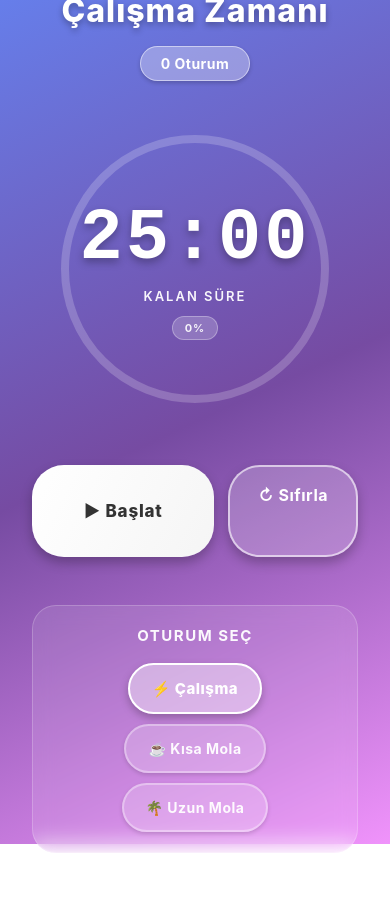
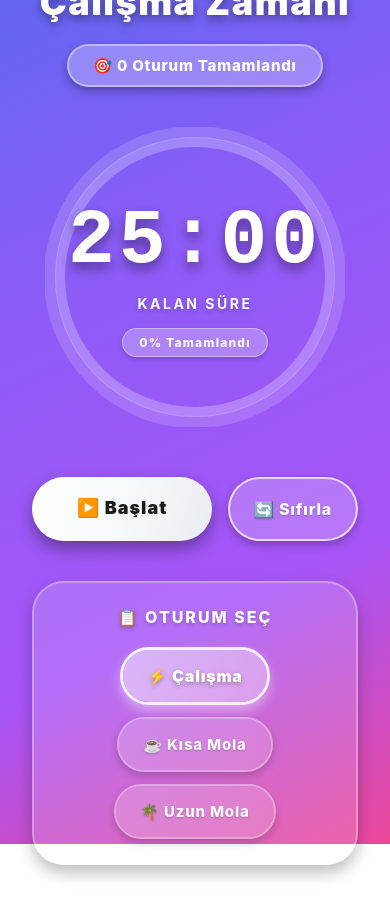
Before and after one commit to MUSTAFAALPERENAKCA/pomodoroUygulamas-, a React Native app: screen / in a window 390 px wide. Built offline with nearby package versions, Linux system fonts and the light colour scheme.

Commit message:
UI güzelleştirildi3

```diff
--- a/App.js
+++ b/App.js
@@ -7,6 +7,7 @@ import {
   Alert,
   Vibration,
   Dimensions,
+  Animated,
 } from "react-native";
 import { StatusBar } from "expo-status-bar";
 import { LinearGradient } from "expo-linear-gradient";
@@ -22,6 +23,8 @@ export default function App() {
   const [sessionType, setSessionType] = useState("work"); // 'work', 'shortBreak', 'longBreak'
   const [sessionCount, setSessionCount] = useState(0);
   const intervalRef = useRef(null);
+  const scaleAnim = useRef(new Animated.Value(1)).current;
+  const pulseAnim = useRef(new Animated.Value(1)).current;
 
   useEffect(() => {
     if (isRunning && timeLeft > 0) {
@@ -40,6 +43,27 @@ export default function App() {
 
     return () => clearInterval(intervalRef.current);
   }, [isRunning, timeLeft]);
+
+  useEffect(() => {
+    if (isRunning) {
+      Animated.loop(
+        Animated.sequence([
+          Animated.timing(pulseAnim, {
+            toValue: 1.05,
+            duration: 1000,
+            useNativeDriver: true,
+          }),
+          Animated.timing(pulseAnim, {
+            toValue: 1,
+            duration: 1000,
+            useNativeDriver: true,
+          }),
+        ])
+      ).start();
+    } else {
+      pulseAnim.setValue(1);
+    }
+  }, [isRunning]);
 
   const handleTimerComplete = () => {
     Vibration.vibrate([500, 200, 500]);
@@ -115,13 +139,13 @@ export default function App() {
   const getGradientColors = () => {
     switch (sessionType) {
       case "work":
-        return ["#667eea", "#764ba2", "#f093fb"];
+        return ["#6366f1", "#8b5cf6", "#a855f7", "#ec4899"];
       case "shortBreak":
-        return ["#4facfe", "#00f2fe", "#43e97b"];
+        return ["#06b6d4", "#3b82f6", "#8b5cf6", "#06b6d4"];
       case "longBreak":
-        return ["#fa709a", "#fee140", "#30cfd0"];
+        return ["#f59e0b", "#ef4444", "#ec4899", "#f59e0b"];
       default:
-        return ["#667eea", "#764ba2", "#f093fb"];
+        return ["#6366f1", "#8b5cf6", "#a855f7", "#ec4899"];
     }
   };
 
@@ -146,93 +170,143 @@ export default function App() {
   const progress = getProgress();
   const gradientColors = getGradientColors();
 
+  const handleButtonPress = (callback) => {
+    Animated.sequence([
+      Animated.timing(scaleAnim, {
+        toValue: 0.95,
+        duration: 100,
+        useNativeDriver: true,
+      }),
+      Animated.timing(scaleAnim, {
+        toValue: 1,
+        duration: 100,
+        useNativeDriver: true,
+      }),
+    ]).start();
+    callback();
+  };
+
   return (
     <LinearGradient
       colors={gradientColors}
       style={styles.container}
       start={{ x: 0, y: 0 }}
       end={{ x: 1, y: 1 }}
-      locations={[0, 0.5, 1]}
+      locations={[0, 0.3, 0.7, 1]}
     >
       <StatusBar style="light" />
       <View style={styles.content}>
         <View style={styles.header}>
           <Text style={styles.title}>{getSessionTitle()}</Text>
           <View style={styles.sessionBadge}>
-            <Text style={styles.sessionBadgeText}>{sessionCount} Oturum</Text>
+            <Text style={styles.sessionBadgeText}>
+              🎯 {sessionCount} Oturum Tamamlandı
+            </Text>
           </View>
         </View>
 
-        <View style={styles.timerContainer}>
-          <Svg width={280} height={280} style={styles.progressSvg}>
+        <Animated.View
+          style={[
+            styles.timerContainer,
+            {
+              transform: [{ scale: pulseAnim }],
+            },
+          ]}
+        >
+          <Svg width={300} height={300} style={styles.progressSvg}>
+            {/* Outer Glow Circle */}
+            <Circle
+              cx={150}
+              cy={150}
+              r={145}
+              stroke="rgba(255, 255, 255, 0.15)"
+              strokeWidth={12}
+              fill="transparent"
+            />
             {/* Background Circle */}
             <Circle
-              cx={140}
-              cy={140}
-              r={130}
-              stroke="rgba(255, 255, 255, 0.2)"
-              strokeWidth={8}
+              cx={150}
+              cy={150}
+              r={135}
+              stroke="rgba(255, 255, 255, 0.25)"
+              strokeWidth={10}
               fill="transparent"
             />
             {/* Progress Circle */}
             <Circle
-              cx={140}
-              cy={140}
-              r={130}
-              stroke="rgba(255, 255, 255, 0.9)"
-              strokeWidth={8}
+              cx={150}
+              cy={150}
+              r={135}
+              stroke="rgba(255, 255, 255, 0.95)"
+              strokeWidth={10}
               fill="transparent"
-              strokeDasharray={`${2 * Math.PI * 130}`}
-              strokeDashoffset={`${2 * Math.PI * 130 * (1 - progress / 100)}`}
+              strokeDasharray={`${2 * Math.PI * 135}`}
+              strokeDashoffset={`${2 * Math.PI * 135 * (1 - progress / 100)}`}
               strokeLinecap="round"
-              transform={`rotate(-90 140 140)`}
+              transform={`rotate(-90 150 150)`}
             />
           </Svg>
           <View style={styles.timerContent}>
             <Text style={styles.timer}>{formatTime(timeLeft)}</Text>
             <Text style={styles.timerLabel}>Kalan Süre</Text>
             <View style={styles.progressTextContainer}>
-              <Text style={styles.progressText}>{Math.round(progress)}%</Text>
+              <Text style={styles.progressText}>
+                {Math.round(progress)}% Tamamlandı
+              </Text>
             </View>
           </View>
-        </View>
+        </Animated.View>
 
-        <View style={styles.buttonContainer}>
+        <Animated.View
+          style={[
+            styles.buttonContainer,
+            {
+              transform: [{ scale: scaleAnim }],
+            },
+          ]}
+        >
           {!isRunning ? (
             <LinearGradient
-              colors={["#fff", "#f5f5f5"]}
+              colors={["#ffffff", "#f8f9fa", "#e9ecef"]}
               style={[styles.button, styles.primaryButton]}
               start={{ x: 0, y: 0 }}
               end={{ x: 1, y: 1 }}
             >
               <TouchableOpacity
-                onPress={startTimer}
+                onPress={() => handleButtonPress(startTimer)}
+                activeOpacity={0.9}
+                style={styles.buttonInner}
+              >
+                <Text style={styles.primaryButtonText}>▶️ Başlat</Text>
+              </TouchableOpacity>
+            </LinearGradient>
+          ) : (
+            <LinearGradient
+              colors={["rgba(255, 255, 255, 0.3)", "rgba(255, 255, 255, 0.2)"]}
+              style={[styles.button, styles.secondaryButton]}
+              start={{ x: 0, y: 0 }}
+              end={{ x: 1, y: 1 }}
+            >
+              <TouchableOpacity
+                onPress={() => handleButtonPress(pauseTimer)}
                 activeOpacity={0.85}
                 style={styles.buttonInner}
               >
-                <Text style={styles.primaryButtonText}>▶ Başlat</Text>
+                <Text style={styles.secondaryButtonText}>⏸️ Duraklat</Text>
               </TouchableOpacity>
             </LinearGradient>
-          ) : (
-            <TouchableOpacity
-              style={[styles.button, styles.secondaryButton]}
-              onPress={pauseTimer}
-              activeOpacity={0.8}
-            >
-              <Text style={styles.secondaryButtonText}>⏸ Duraklat</Text>
-            </TouchableOpacity>
           )}
           <TouchableOpacity
             style={[styles.button, styles.resetButton]}
-            onPress={resetTimer}
+            onPress={() => handleButtonPress(resetTimer)}
             activeOpacity={0.8}
           >
-            <Text style={styles.resetButtonText}>↻ Sıfırla</Text>
+            <Text style={styles.resetButtonText}>🔄 Sıfırla</Text>
           </TouchableOpacity>
-        </View>
+        </Animated.View>
 
         <View style={styles.sessionButtonsContainer}>
-          <Text style={styles.sessionButtonsTitle}>Oturum Seç</Text>
+          <Text style={styles.sessionButtonsTitle}>📋 Oturum Seç</Text>
           <View style={styles.sessionButtons}>
             <TouchableOpacity
               style={[
@@ -245,7 +319,17 @@ export default function App() {
                   setTimeLeft(WORK_TIME);
                 }
               }}
-              activeOpacity={0.7}
+              activeOpacity={0.75}
+            >
+              <LinearGradient
+                colors={
+                  sessionType === "work"
+                    ? ["rgba(255, 255, 255, 0.5)", "rgba(255, 255, 255, 0.35)"]
+                    : ["rgba(255, 255, 255, 0.2)", "rgba(255, 255, 255, 0.15)"]
+                }
+                style={styles.sessionButtonGradient}
+                start={{ x: 0, y: 0 }}
+                end={{ x: 1, y: 1 }}
               >
                 <Text
                   style={[
@@ -255,6 +339,7 @@ export default function App() {
                 >
                   ⚡ Çalışma
                 </Text>
+              </LinearGradient>
             </TouchableOpacity>
             <TouchableOpacity
               style={[
@@ -267,7 +352,17 @@ export default function App() {
                   setTimeLeft(SHORT_BREAK);
                 }
               }}
-              activeOpacity={0.7}
+              activeOpacity={0.75}
+            >
+              <LinearGradient
+                colors={
+                  sessionType === "shortBreak"
+                    ? ["rgba(255, 255, 255, 0.5)", "rgba(255, 255, 255, 0.35)"]
+                    : ["rgba(255, 255, 255, 0.2)", "rgba(255, 255, 255, 0.15)"]
+                }
+                style={styles.sessionButtonGradient}
+                start={{ x: 0, y: 0 }}
+                end={{ x: 1, y: 1 }}
               >
                 <Text
                   style={[
@@ -278,6 +373,7 @@ export default function App() {
                 >
                   ☕ Kısa Mola
                 </Text>
+              </LinearGradient>
             </TouchableOpacity>
             <TouchableOpacity
               style={[
@@ -290,16 +386,28 @@ export default function App() {
                   setTimeLeft(LONG_BREAK);
                 }
               }}
-              activeOpacity={0.7}
+              activeOpacity={0.75}
+            >
+              <LinearGradient
+                colors={
+                  sessionType === "longBreak"
+                    ? ["rgba(255, 255, 255, 0.5)", "rgba(255, 255, 255, 0.35)"]
+                    : ["rgba(255, 255, 255, 0.2)", "rgba(255, 255, 255, 0.15)"]
+                }
+                style={styles.sessionButtonGradient}
+                start={{ x: 0, y: 0 }}
+                end={{ x: 1, y: 1 }}
               >
                 <Text
                   style={[
                     styles.sessionButtonText,
-                  sessionType === "longBreak" && styles.activeSessionButtonText,
+                    sessionType === "longBreak" &&
+                      styles.activeSessionButtonText,
                   ]}
                 >
                   🌴 Uzun Mola
                 </Text>
+              </LinearGradient>
             </TouchableOpacity>
           </View>
         </View>
@@ -324,45 +432,45 @@ const styles = StyleSheet.create({
   },
   header: {
     alignItems: "center",
-    marginBottom: 48,
+    marginBottom: 40,
     width: "100%",
   },
   title: {
-    fontSize: 32,
-    fontWeight: "800",
+    fontSize: 36,
+    fontWeight: "900",
     color: "#fff",
     textAlign: "center",
-    marginBottom: 16,
-    textShadowColor: "rgba(0, 0, 0, 0.3)",
-    textShadowOffset: { width: 0, height: 3 },
-    textShadowRadius: 6,
-    letterSpacing: 1,
+    marginBottom: 20,
+    textShadowColor: "rgba(0, 0, 0, 0.4)",
+    textShadowOffset: { width: 0, height: 4 },
+    textShadowRadius: 10,
+    letterSpacing: 1.5,
   },
   sessionBadge: {
-    backgroundColor: "rgba(255, 255, 255, 0.3)",
-    paddingHorizontal: 20,
-    paddingVertical: 8,
-    borderRadius: 24,
-    borderWidth: 1.5,
-    borderColor: "rgba(255, 255, 255, 0.5)",
+    backgroundColor: "rgba(255, 255, 255, 0.25)",
+    paddingHorizontal: 24,
+    paddingVertical: 10,
+    borderRadius: 30,
+    borderWidth: 2,
+    borderColor: "rgba(255, 255, 255, 0.4)",
     shadowColor: "#000",
-    shadowOffset: { width: 0, height: 2 },
-    shadowOpacity: 0.2,
-    shadowRadius: 4,
-    elevation: 3,
+    shadowOffset: { width: 0, height: 4 },
+    shadowOpacity: 0.3,
+    shadowRadius: 8,
+    elevation: 5,
   },
   sessionBadgeText: {
     color: "#fff",
-    fontSize: 14,
-    fontWeight: "700",
-    letterSpacing: 0.5,
+    fontSize: 15,
+    fontWeight: "800",
+    letterSpacing: 0.8,
   },
   timerContainer: {
-    width: 280,
-    height: 280,
+    width: 300,
+    height: 300,
     justifyContent: "center",
     alignItems: "center",
-    marginBottom: 56,
+    marginBottom: 50,
     position: "relative",
   },
   progressSvg: {
@@ -374,158 +482,211 @@ const styles = StyleSheet.create({
     zIndex: 10,
   },
   timer: {
-    fontSize: 72,
-    fontWeight: "800",
+    fontSize: 78,
+    fontWeight: "900",
     color: "#fff",
     fontFamily: "monospace",
-    textShadowColor: "rgba(0, 0, 0, 0.3)",
-    textShadowOffset: { width: 0, height: 4 },
-    textShadowRadius: 8,
-    letterSpacing: 3,
+    textShadowColor: "rgba(0, 0, 0, 0.4)",
+    textShadowOffset: { width: 0, height: 6 },
+    textShadowRadius: 12,
+    letterSpacing: 4,
   },
   timerLabel: {
-    fontSize: 13,
-    color: "rgba(255, 255, 255, 0.95)",
-    marginTop: 8,
-    fontWeight: "600",
+    fontSize: 14,
+    color: "rgba(255, 255, 255, 0.98)",
+    marginTop: 10,
+    fontWeight: "700",
     textTransform: "uppercase",
-    letterSpacing: 2,
+    letterSpacing: 2.5,
+    textShadowColor: "rgba(0, 0, 0, 0.2)",
+    textShadowOffset: { width: 0, height: 2 },
+    textShadowRadius: 4,
   },
   progressTextContainer: {
-    marginTop: 12,
-    backgroundColor: "rgba(255, 255, 255, 0.2)",
-    paddingHorizontal: 12,
-    paddingVertical: 4,
-    borderRadius: 12,
-    borderWidth: 1,
-    borderColor: "rgba(255, 255, 255, 0.3)",
+    marginTop: 16,
+    backgroundColor: "rgba(255, 255, 255, 0.25)",
+    paddingHorizontal: 16,
+    paddingVertical: 6,
+    borderRadius: 16,
+    borderWidth: 1.5,
+    borderColor: "rgba(255, 255, 255, 0.4)",
+    shadowColor: "#000",
+    shadowOffset: { width: 0, height: 2 },
+    shadowOpacity: 0.2,
+    shadowRadius: 4,
+    elevation: 3,
   },
   progressText: {
-    fontSize: 11,
-    color: "rgba(255, 255, 255, 0.9)",
-    fontWeight: "700",
-    letterSpacing: 1,
+    fontSize: 12,
+    color: "rgba(255, 255, 255, 0.95)",
+    fontWeight: "800",
+    letterSpacing: 1.2,
   },
   buttonContainer: {
     flexDirection: "row",
-    gap: 14,
-    marginBottom: 48,
+    gap: 16,
+    marginBottom: 40,
     width: "100%",
     justifyContent: "center",
   },
   button: {
-    paddingHorizontal: 36,
-    paddingVertical: 18,
-    borderRadius: 32,
-    minWidth: 130,
+    paddingHorizontal: 32,
+    paddingVertical: 20,
+    borderRadius: 36,
+    minWidth: 140,
     alignItems: "center",
     shadowColor: "#000",
-    shadowOffset: { width: 0, height: 6 },
-    shadowOpacity: 0.25,
-    shadowRadius: 12,
-    elevation: 8,
+    shadowOffset: { width: 0, height: 8 },
+    shadowOpacity: 0.3,
+    shadowRadius: 16,
+    elevation: 10,
   },
   buttonInner: {
     width: "100%",
     alignItems: "center",
-    paddingVertical: 18,
+    justifyContent: "center",
   },
   primaryButton: {
     flex: 1,
     borderWidth: 0,
-    borderRadius: 32,
+    borderRadius: 36,
     overflow: "hidden",
+    shadowColor: "#000",
+    shadowOffset: { width: 0, height: 8 },
+    shadowOpacity: 0.35,
+    shadowRadius: 16,
+    elevation: 12,
   },
   primaryButtonText: {
-    color: "#333",
-    fontSize: 17,
-    fontWeight: "800",
-    letterSpacing: 0.8,
+    color: "#1a1a1a",
+    fontSize: 18,
+    fontWeight: "900",
+    letterSpacing: 1,
+    textShadowColor: "rgba(255, 255, 255, 0.5)",
+    textShadowOffset: { width: 0, height: 1 },
+    textShadowRadius: 2,
   },
   secondaryButton: {
-    backgroundColor: "rgba(255, 255, 255, 0.25)",
-    borderWidth: 2.5,
-    borderColor: "#fff",
+    borderWidth: 3,
+    borderColor: "rgba(255, 255, 255, 0.9)",
     flex: 1,
+    borderRadius: 36,
+    overflow: "hidden",
+    shadowColor: "#fff",
+    shadowOffset: { width: 0, height: 4 },
+    shadowOpacity: 0.3,
+    shadowRadius: 8,
+    elevation: 8,
   },
   secondaryButtonText: {
     color: "#fff",
-    fontSize: 17,
-    fontWeight: "800",
-    letterSpacing: 0.8,
+    fontSize: 18,
+    fontWeight: "900",
+    letterSpacing: 1,
+    textShadowColor: "rgba(0, 0, 0, 0.3)",
+    textShadowOffset: { width: 0, height: 2 },
+    textShadowRadius: 4,
   },
   resetButton: {
     backgroundColor: "rgba(255, 255, 255, 0.2)",
-    borderWidth: 2,
-    borderColor: "rgba(255, 255, 255, 0.6)",
-    paddingHorizontal: 28,
-    minWidth: 110,
+    borderWidth: 2.5,
+    borderColor: "rgba(255, 255, 255, 0.7)",
+    paddingHorizontal: 24,
+    minWidth: 120,
+    borderRadius: 36,
+    shadowColor: "#000",
+    shadowOffset: { width: 0, height: 4 },
+    shadowOpacity: 0.25,
+    shadowRadius: 8,
+    elevation: 6,
   },
   resetButtonText: {
     color: "#fff",
     fontSize: 16,
-    fontWeight: "700",
-    letterSpacing: 0.5,
+    fontWeight: "800",
+    letterSpacing: 0.8,
+    textShadowColor: "rgba(0, 0, 0, 0.2)",
+    textShadowOffset: { width: 0, height: 1 },
+    textShadowRadius: 2,
   },
   sessionButtonsContainer: {
     width: "100%",
     alignItems: "center",
-    backgroundColor: "rgba(255, 255, 255, 0.1)",
-    borderRadius: 24,
-    padding: 20,
-    borderWidth: 1.5,
-    borderColor: "rgba(255, 255, 255, 0.2)",
-    backdropFilter: "blur(10px)",
+    backgroundColor: "rgba(255, 255, 255, 0.15)",
+    borderRadius: 32,
+    padding: 24,
+    borderWidth: 2,
+    borderColor: "rgba(255, 255, 255, 0.3)",
+    shadowColor: "#000",
+    shadowOffset: { width: 0, height: 8 },
+    shadowOpacity: 0.25,
+    shadowRadius: 16,
+    elevation: 8,
   },
   sessionButtonsTitle: {
-    fontSize: 15,
-    color: "rgba(255, 255, 255, 0.95)",
-    marginBottom: 18,
-    fontWeight: "700",
+    fontSize: 16,
+    color: "rgba(255, 255, 255, 0.98)",
+    marginBottom: 20,
+    fontWeight: "800",
     textTransform: "uppercase",
-    letterSpacing: 1.5,
+    letterSpacing: 2,
+    textShadowColor: "rgba(0, 0, 0, 0.2)",
+    textShadowOffset: { width: 0, height: 2 },
+    textShadowRadius: 4,
   },
   sessionButtons: {
     flexDirection: "row",
-    gap: 10,
+    gap: 12,
     flexWrap: "wrap",
     justifyContent: "center",
     width: "100%",
   },
   sessionButton: {
-    backgroundColor: "rgba(255, 255, 255, 0.2)",
-    paddingHorizontal: 22,
-    paddingVertical: 14,
-    borderRadius: 28,
-    borderWidth: 2,
-    borderColor: "rgba(255, 255, 255, 0.35)",
-    minWidth: 110,
+    paddingHorizontal: 0,
+    paddingVertical: 0,
+    borderRadius: 32,
+    borderWidth: 2.5,
+    borderColor: "rgba(255, 255, 255, 0.4)",
+    minWidth: 115,
     alignItems: "center",
+    overflow: "hidden",
     shadowColor: "#000",
-    shadowOffset: { width: 0, height: 2 },
-    shadowOpacity: 0.15,
-    shadowRadius: 4,
-    elevation: 2,
+    shadowOffset: { width: 0, height: 4 },
+    shadowOpacity: 0.2,
+    shadowRadius: 8,
+    elevation: 4,
   },
   activeSessionButton: {
-    backgroundColor: "rgba(255, 255, 255, 0.4)",
-    borderColor: "#fff",
-    borderWidth: 2.5,
-    shadowColor: "#000",
-    shadowOffset: { width: 0, height: 4 },
-    shadowOpacity: 0.25,
-    shadowRadius: 8,
-    elevation: 5,
+    borderColor: "rgba(255, 255, 255, 0.9)",
+    borderWidth: 3,
+    shadowColor: "#fff",
+    shadowOffset: { width: 0, height: 6 },
+    shadowOpacity: 0.4,
+    shadowRadius: 12,
+    elevation: 8,
+  },
+  sessionButtonGradient: {
+    paddingHorizontal: 24,
+    paddingVertical: 16,
+    borderRadius: 32,
+    width: "100%",
+    alignItems: "center",
   },
   sessionButtonText: {
     color: "rgba(255, 255, 255, 0.95)",
-    fontSize: 14,
-    fontWeight: "700",
-    letterSpacing: 0.5,
+    fontSize: 15,
+    fontWeight: "800",
+    letterSpacing: 0.8,
+    textShadowColor: "rgba(0, 0, 0, 0.2)",
+    textShadowOffset: { width: 0, height: 1 },
+    textShadowRadius: 2,
   },
   activeSessionButtonText: {
     color: "#fff",
-    fontWeight: "800",
-    fontSize: 15,
+    fontWeight: "900",
+    fontSize: 16,
+    textShadowColor: "rgba(0, 0, 0, 0.3)",
+    textShadowOffset: { width: 0, height: 2 },
+    textShadowRadius: 4,
   },
 });
```
Lines whose indentation alone changed are shown as unchanged.
